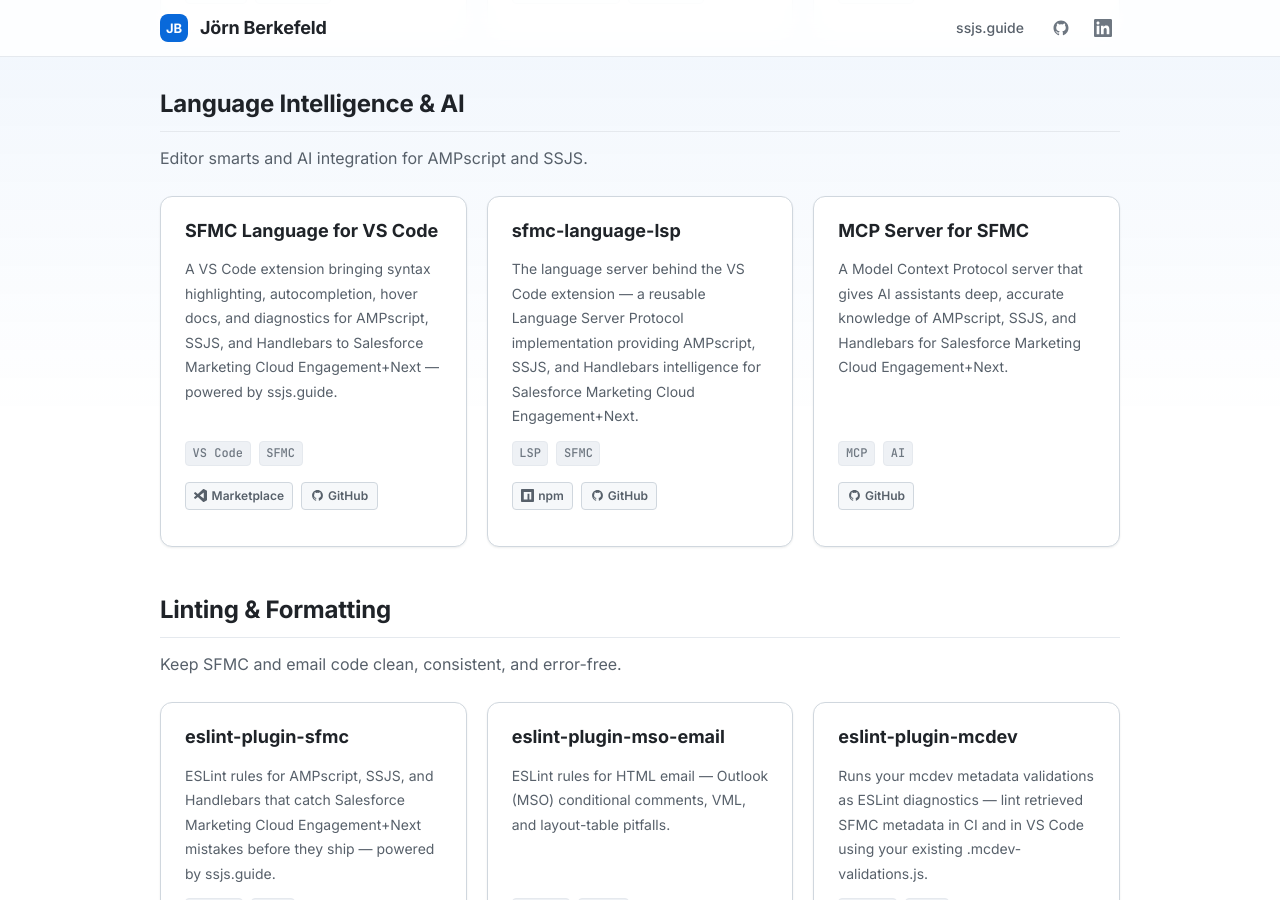
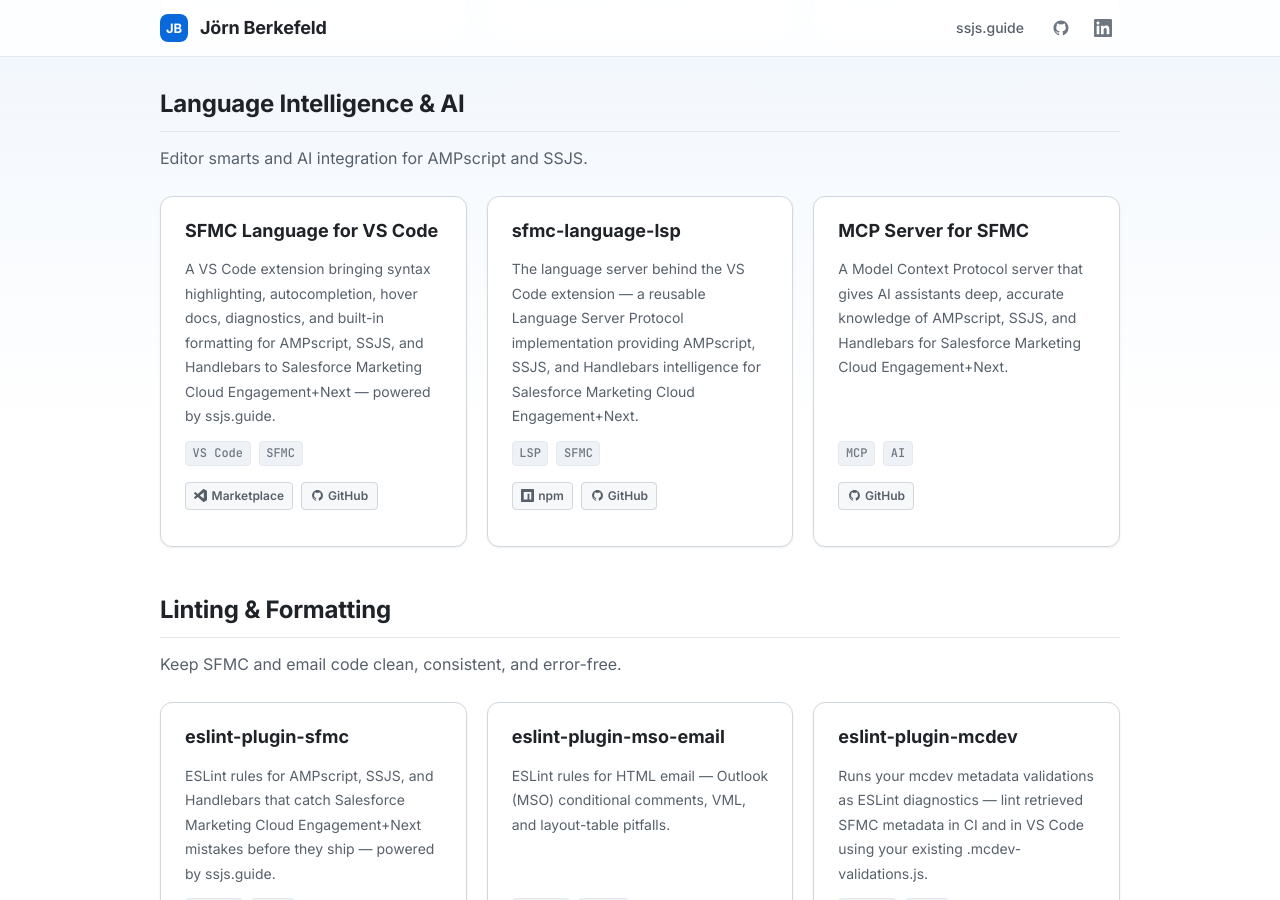
Before and after one commit to JoernBerkefeld/joernberkefeld.com, a Jekyll site: the page built from index.md, in a window 1280 px wide and 900 px high, scrolled down 2004 px. Built offline with Jekyll 4.4.1, drawn with Linux system fonts in a browser that asks for light colours; comment, search, counter and statistics services are not loaded.

Commit message:
update sfmc language service decription to include formatting

```diff
--- a/index.md
+++ b/index.md
@@ -123,7 +123,7 @@ description: "Jörn Berkefeld — Senior Salesforce Technical Architect and open
   <div class="project-grid">
     <div class="project-card">
       <div class="project-title">SFMC Language for VS Code</div>
-      <p class="project-desc">A VS Code extension bringing syntax highlighting, autocompletion, hover docs, and diagnostics for AMPscript, SSJS, and Handlebars to Salesforce Marketing Cloud Engagement+Next — powered by ssjs.guide.</p>
+      <p class="project-desc">A VS Code extension bringing syntax highlighting, autocompletion, hover docs, diagnostics, and built-in formatting for AMPscript, SSJS, and Handlebars to Salesforce Marketing Cloud Engagement+Next — powered by ssjs.guide.</p>
       <div class="project-tags"><span class="project-tag">VS Code</span><span class="project-tag">SFMC</span></div>
       <div class="project-links">
         <a class="project-link" href="https://marketplace.visualstudio.com/items?itemName=joernberkefeld.sfmc-language" target="_blank" rel="noopener">{% include icons/vscode.svg %} Marketplace</a>
```
